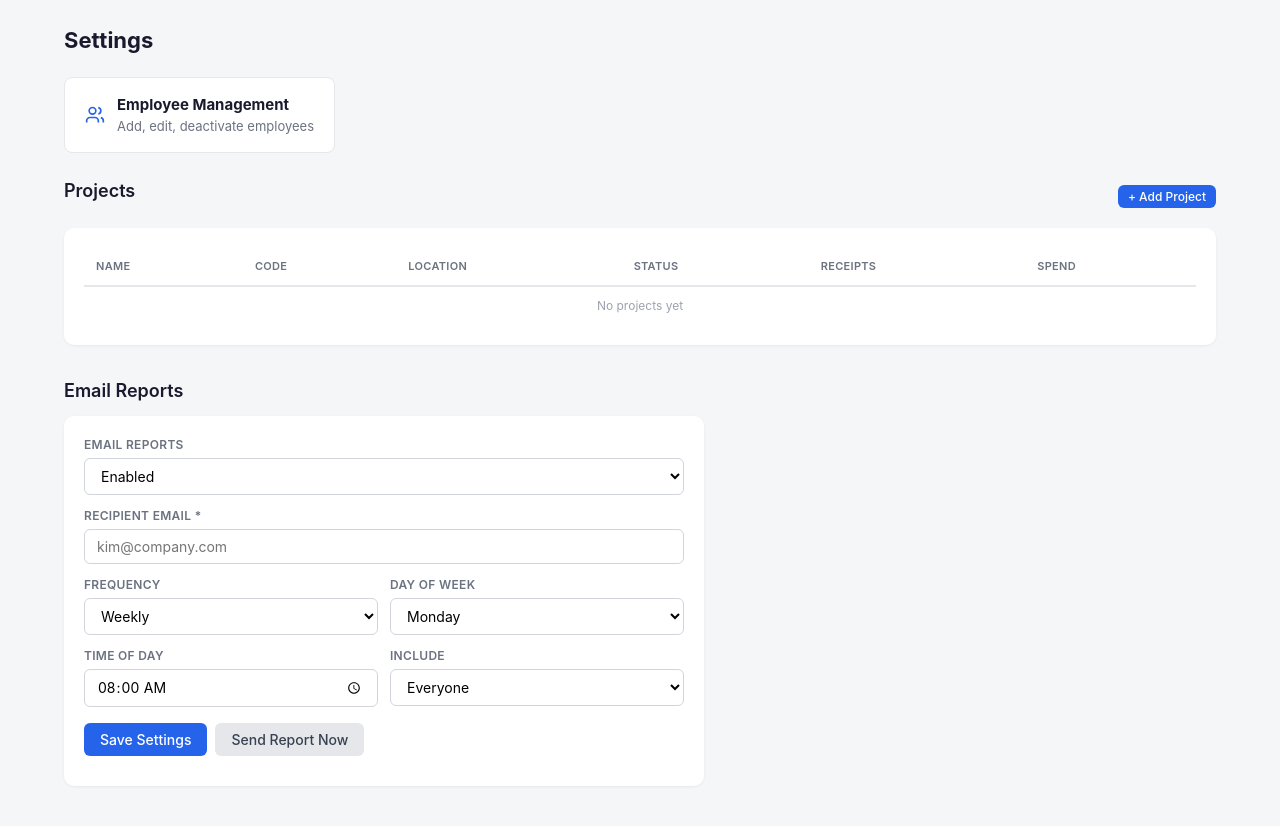
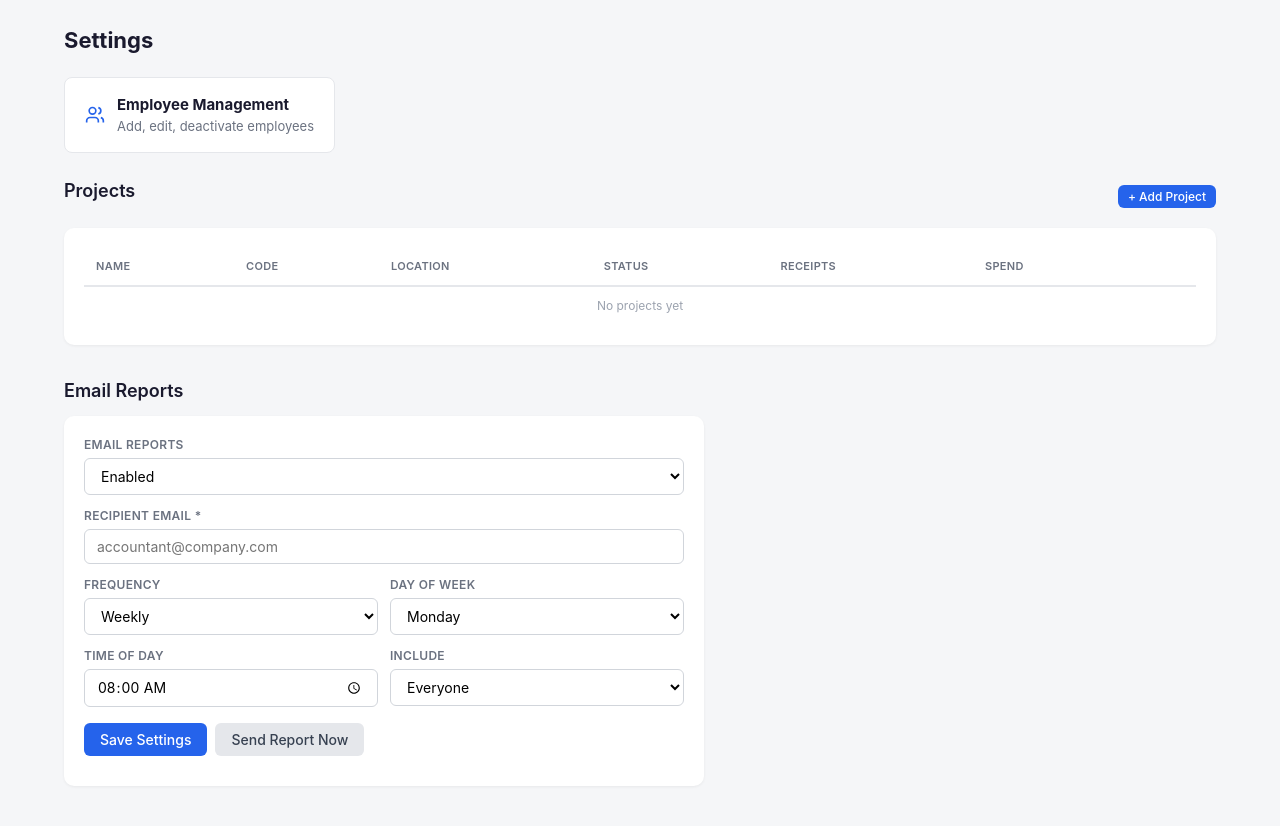
Before and after one commit to assistantrrofllc-tech/ClaudeCode, a Flask app: page /settings in a window 1280 px wide. Shown: the part 56-882 px from the top of the page. Run offline with Flask 3, Linux system fonts and the light colour scheme; data comes from the database, SQL or seed files in the repository; data that the repository does not hold is empty.

Commit message:
feat: add project delete and remove hardcoded Kim references
- Add DELETE /api/projects/<id> endpoint (unlinks receipts, deletes project)
- Add Remove button to each project row on settings page
- Replace "kim@company.com" placeholder with generic "accountant@company.com"
- Replace all Kim-specific references in code comments with generic role names

Co-Authored-By: Claude Opus 4.6 <noreply@anthropic.com>

```diff
--- a/dashboard/templates/settings.html
+++ b/dashboard/templates/settings.html
@@ -96,11 +96,12 @@
                     <th>Status</th>
                     <th>Receipts</th>
                     <th>Spend</th>
+                    <th></th>
                 </tr>
             </thead>
             <tbody>
                 {% for p in projects %}
-                <tr>
+                <tr id="proj-row-{{ p.id }}">
                     <td><strong>{{ p.name }}</strong></td>
                     <td class="text-muted">{{ p.project_code or '—' }}</td>
                     <td class="text-muted">{% if p.city %}{{ p.city }}{% if p.state %}, {{ p.state }}{% endif %}{% else %}—{% endif %}</td>
@@ -115,10 +116,13 @@
                     </td>
                     <td>{{ p.receipt_count or 0 }}</td>
                     <td>${{ "%.2f"|format(p.total_spend or 0) }}</td>
+                    <td>
+                        <button class="btn btn--small btn--danger" onclick="deleteProject({{ p.id }}, '{{ p.name }}')">Remove</button>
+                    </td>
                 </tr>
                 {% endfor %}
                 {% if not projects %}
-                <tr><td colspan="6" class="text-muted" style="text-align:center;">No projects yet</td></tr>
+                <tr><td colspan="7" class="text-muted" style="text-align:center;">No projects yet</td></tr>
                 {% endif %}
             </tbody>
         </table>
@@ -145,7 +149,7 @@
             <div class="form-row" style="grid-template-columns: 1fr;">
                 <div class="form-group">
                     <label>Recipient Email *</label>
-                    <input type="email" id="set-email" value="{{ settings.get('recipient_email', '') }}" placeholder="kim@company.com" required>
+                    <input type="email" id="set-email" value="{{ settings.get('recipient_email', '') }}" placeholder="accountant@company.com" required>
                 </div>
             </div>
 
@@ -323,6 +327,20 @@ function addProject(e) {
     });
 }
 
+function deleteProject(id, name) {
+    if (!confirm('Remove project "' + name + '"? This cannot be undone.')) return;
+    fetch('/api/projects/' + id, { method: 'DELETE' })
+    .then(function(resp) { return resp.json(); })
+    .then(function(d) {
+        if (d.status === 'deleted') {
+            var row = document.getElementById('proj-row-' + id);
+            if (row) row.remove();
+        } else {
+            alert(d.error || 'Failed to remove project');
+        }
+    });
+}
+
 // Init visibility
 updateFrequencyOptions();
 toggleFilter();
--- a/src/api/dashboard.py
+++ b/src/api/dashboard.py
@@ -340,6 +340,22 @@ def api_update_project(project_id):
         db.close()
 
 
+@dashboard_bp.route("/api/projects/<int:project_id>", methods=["DELETE"])
+def api_delete_project(project_id):
+    """Delete a project. Receipts linked to it are kept but unlinked."""
+    db = get_db()
+    try:
+        row = db.execute("SELECT id FROM projects WHERE id = ?", (project_id,)).fetchone()
+        if not row:
+            return jsonify({"error": "Project not found"}), 404
+        db.execute("UPDATE receipts SET project_id = NULL WHERE project_id = ?", (project_id,))
+        db.execute("DELETE FROM projects WHERE id = ?", (project_id,))
+        db.commit()
+        return jsonify({"status": "deleted"})
+    finally:
+        db.close()
+
+
 @dashboard_bp.route("/api/projects/<int:project_id>", methods=["GET"])
 def api_project_detail(project_id):
     """Get a single project."""
@@ -379,7 +395,7 @@ def api_unknown_contacts():
 
 @dashboard_bp.route("/ledger")
 def ledger_page():
-    """Banking-style transaction ledger — Kim's primary view."""
+    """Banking-style transaction ledger."""
     db = get_db()
     try:
         employees = db.execute("SELECT id, first_name FROM employees ORDER BY first_name").fetchall()
--- a/src/api/export.py
+++ b/src/api/export.py
@@ -2,7 +2,7 @@
 QuickBooks CSV export endpoint.
 
 Exports receipt data as a QuickBooks-ready CSV file.
-Kim can use this immediately — no dashboard required.
+The accountant can use this immediately — no dashboard required.
 
 GET /export/quickbooks
     Optional query params:
--- a/src/api/reports.py
+++ b/src/api/reports.py
@@ -3,7 +3,7 @@ Report API endpoints.
 
 Provides endpoints to trigger and preview weekly reports.
 The /reports/weekly/send endpoint can be hit by a cron job
-every Monday morning to deliver Kim's report automatically.
+every Monday morning to deliver the report automatically.
 """
 
 import logging
--- a/src/database/schema.sql
+++ b/src/database/schema.sql
@@ -176,7 +176,7 @@ CREATE INDEX IF NOT EXISTS idx_unknown_created ON unknown_contacts(created_at);
 
 -- ============================================================
 -- EMAIL SETTINGS
--- Kim controls her own report schedule and destination.
+-- The accountant controls their own report schedule and destination.
 -- Key-value store for simplicity — one row per setting.
 -- ============================================================
 CREATE TABLE IF NOT EXISTS email_settings (
--- a/src/services/email_sender.py
+++ b/src/services/email_sender.py
@@ -2,7 +2,7 @@
 Weekly email report — rendering and sending.
 
 Builds an HTML email from the report data and sends it via SMTP.
-Kim opens her email Monday morning — everything is already organized.
+The accountant opens their email Monday morning — everything is already organized.
 """
 
 import logging
--- a/src/services/report_generator.py
+++ b/src/services/report_generator.py
@@ -2,7 +2,7 @@
 Weekly report data aggregation.
 
 Queries the database for a date range and organizes receipts
-per-employee for Kim's weekly email report.
+per-employee for the weekly email report.
 
 Spec: "Framed as 'Here is Omar's week' — not one giant data dump.
 Each section: daily spend summary at top, full transaction breakdown below.
```
